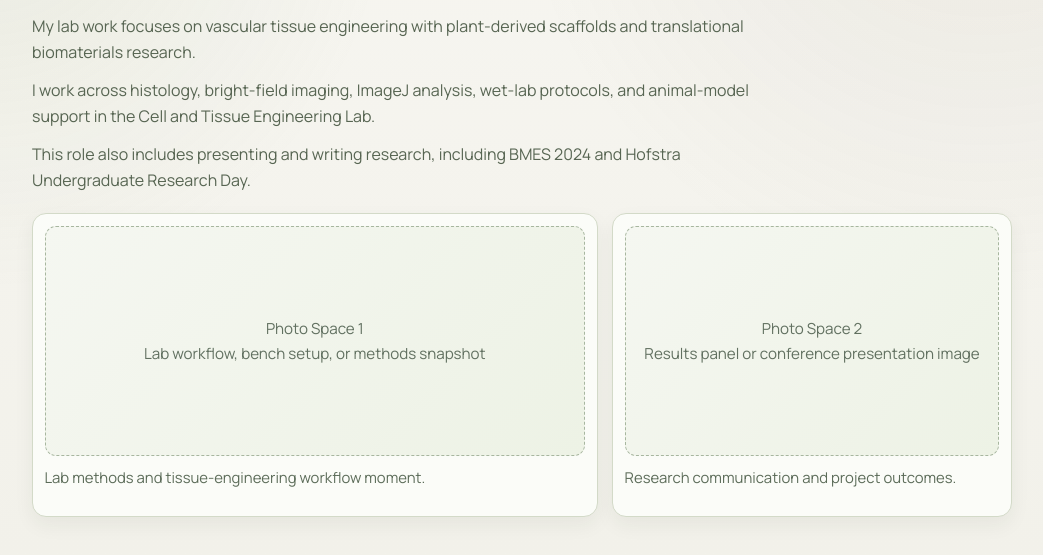
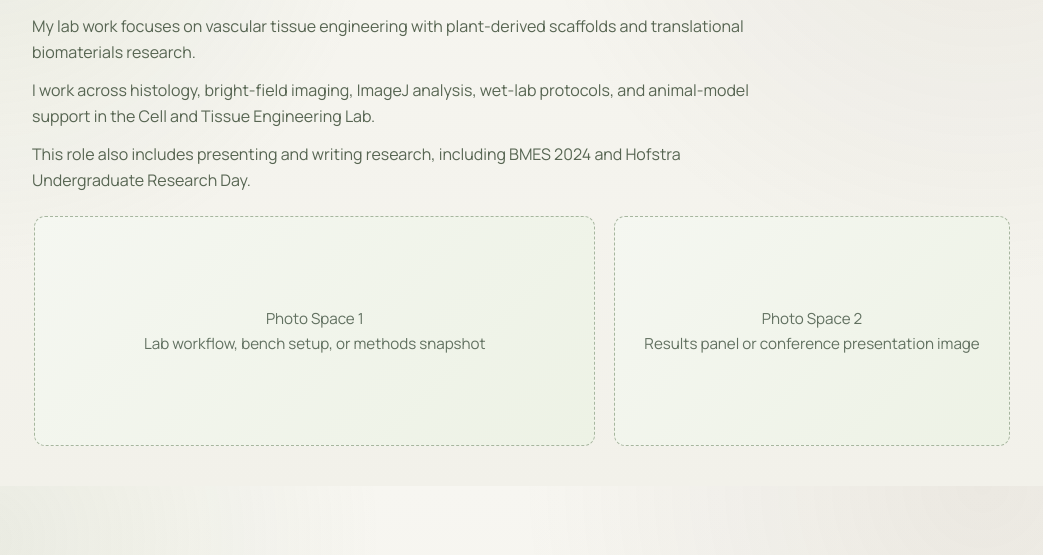
Before and after one commit to gimeidopf/site, a plain HTML site: page experience/bioengineering-research-assistant.html in a window 1280 px wide. Shown: the part 175-730 px from the top of the page, without its empty margins (118-1161 px from the left). Drawn offline with nearby package versions, Linux system fonts and the light colour scheme.

Commit message:
ui: remove experience image captions; shift experience galleries to image-first feed style

```diff
--- a/experience/bioengineering-research-assistant.html
+++ b/experience/bioengineering-research-assistant.html
@@ -33,11 +33,9 @@
       <section class="film-grid">
         <article class="photo-card photo-main">
           <div class="photo-slot">Photo Space 1<br />Lab workflow, bench setup, or methods snapshot</div>
-          <p class="caption">Lab methods and tissue-engineering workflow moment.</p>
         </article>
         <article class="photo-card photo-side">
           <div class="photo-slot">Photo Space 2<br />Results panel or conference presentation image</div>
-          <p class="caption">Research communication and project outcomes.</p>
         </article>
       </section>
     </div>
--- a/experience/experience-pages.css
+++ b/experience/experience-pages.css
@@ -91,11 +91,11 @@ h1 {
 }
 
 .photo-card {
-  background: var(--card);
-  border: 1px solid var(--line);
-  border-radius: 14px;
-  padding: 0.72rem;
-  box-shadow: 0 8px 20px rgba(39, 48, 36, 0.06);
+  background: transparent;
+  border: 0;
+  border-radius: 12px;
+  padding: 0.15rem;
+  box-shadow: none;
 }
 
 .photo-main {
@@ -128,12 +128,6 @@ h1 {
   object-fit: contain;
 }
 
-.caption {
-  margin-top: 0.58rem;
-  color: #5c6c59;
-  font-size: 0.93rem;
-}
-
 @media (max-width: 860px) {
   .film-grid {
     grid-template-columns: 1fr;
```
Also changed, not shown: experience/engineering-student-aide.html (+0 -2 lines), experience/systems-engineer-coop.html (+0 -2 lines).
